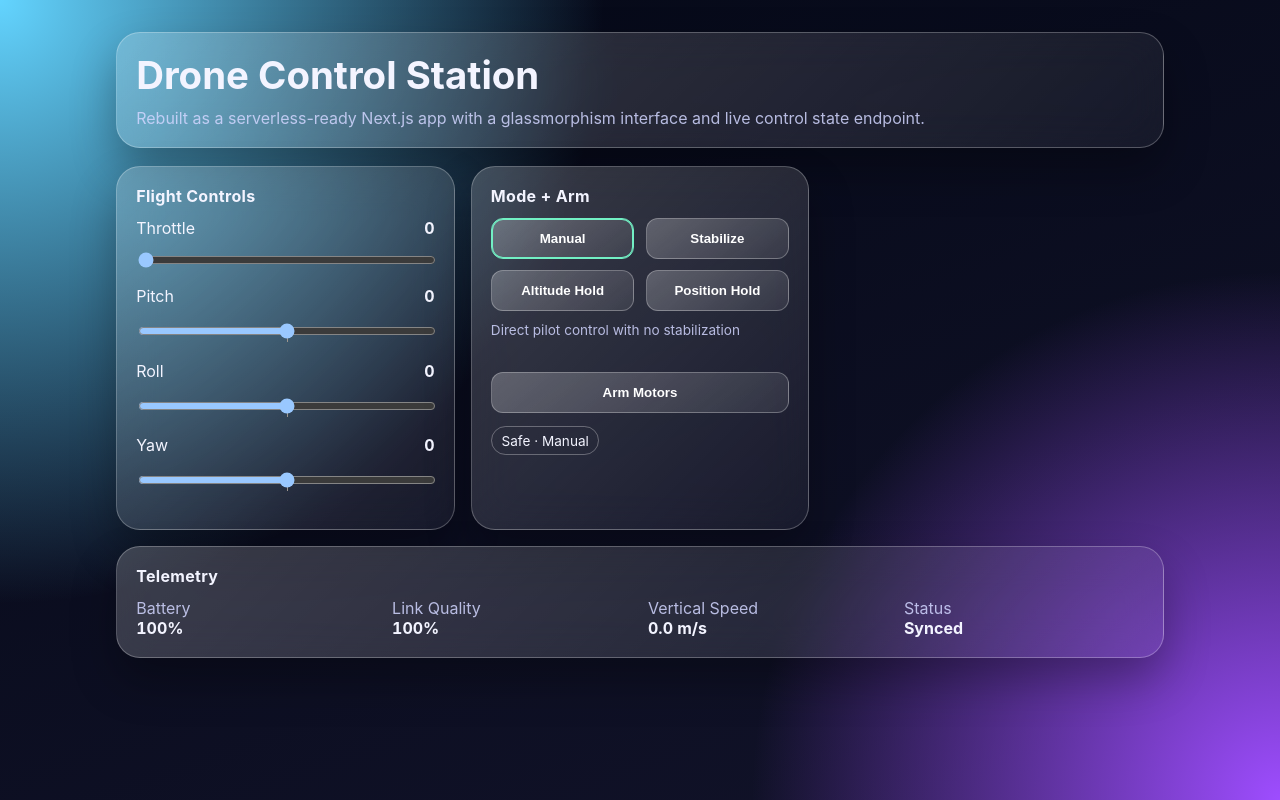
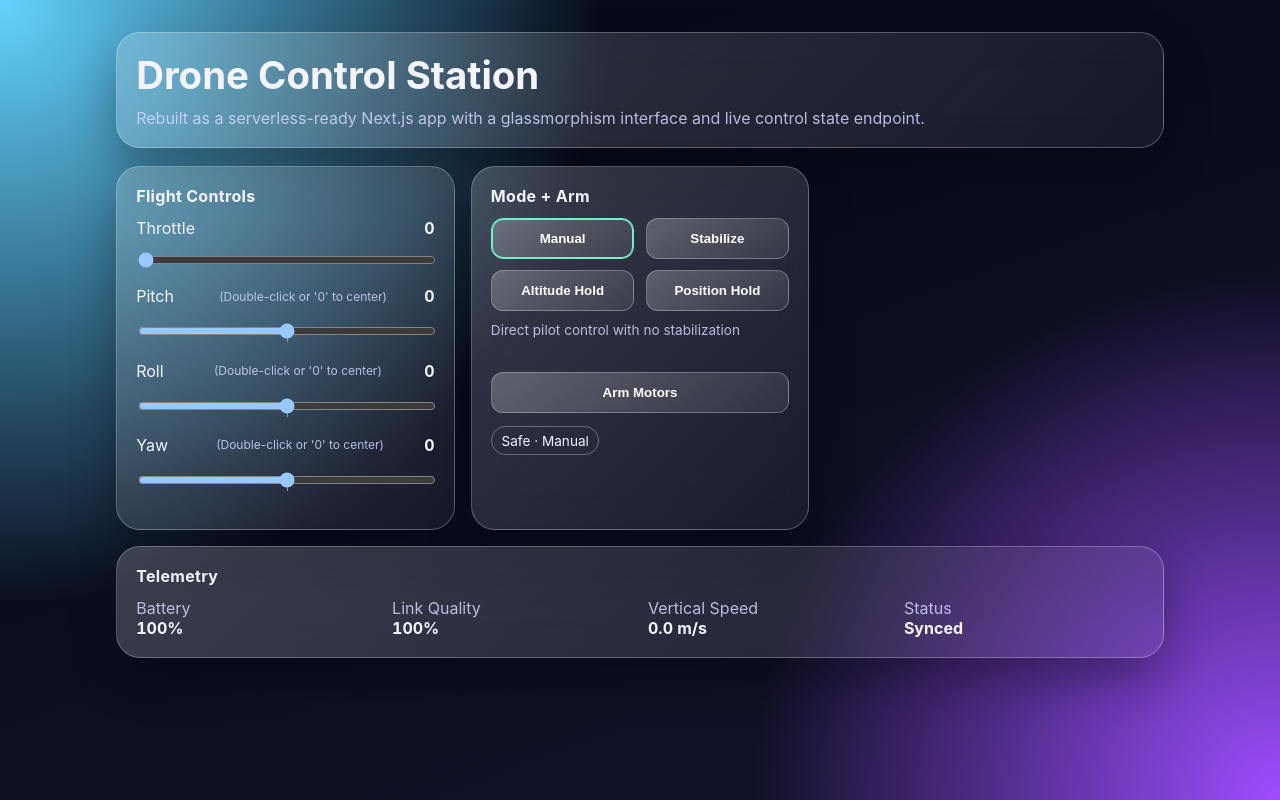
Before and after one commit to dhruvhaldar/DroneFlask, a Next.js app: page / in a window 1280 px wide. Built offline with nearby package versions, Linux system fonts and the light colour scheme.

Commit message:
🎨 Palette: Replace hidden slider tooltips with visible keyboard-accessible helper text
Co-authored-by: dhruvhaldar <29486085+dhruvhaldar@users.noreply.github.com>

```diff
--- a/app/components/control-panel.tsx
+++ b/app/components/control-panel.tsx
@@ -70,7 +70,15 @@ export function ControlPanel() {
               <label htmlFor={axis} style={{ textTransform: "capitalize" }}>
                 {axis}
               </label>
-              <output htmlFor={axis} className="value">{state[axis]}</output>
+              {axis !== "throttle" && (
+                <span className="subtle" style={{ fontSize: "0.75rem", marginLeft: "0.5rem" }}>
+                  (Double-click or &apos;0&apos; to center)
+                </span>
+              )}
+              <output htmlFor={axis} className="value">
+                {state[axis] > 0 ? "+" : ""}
+                {state[axis]}
+              </output>
             </div>
             <input
               id={axis}
@@ -81,7 +89,11 @@ export function ControlPanel() {
               value={state[axis]}
               onChange={(event) => updateAxis(axis, Number(event.target.value))}
               onDoubleClick={() => axis !== "throttle" && updateAxis(axis, 0)}
-              title={axis !== "throttle" ? "Double click to center" : undefined}
+              onKeyDown={(e) => {
+                if (axis !== "throttle" && (e.key === "0" || e.key === "c" || e.key === "Escape")) {
+                  updateAxis(axis, 0);
+                }
+              }}
             />
           </div>
         ))}
```
Also changed, not shown: .Jules/palette.md, 1 other file (tests, documents, lock files or other folders).
